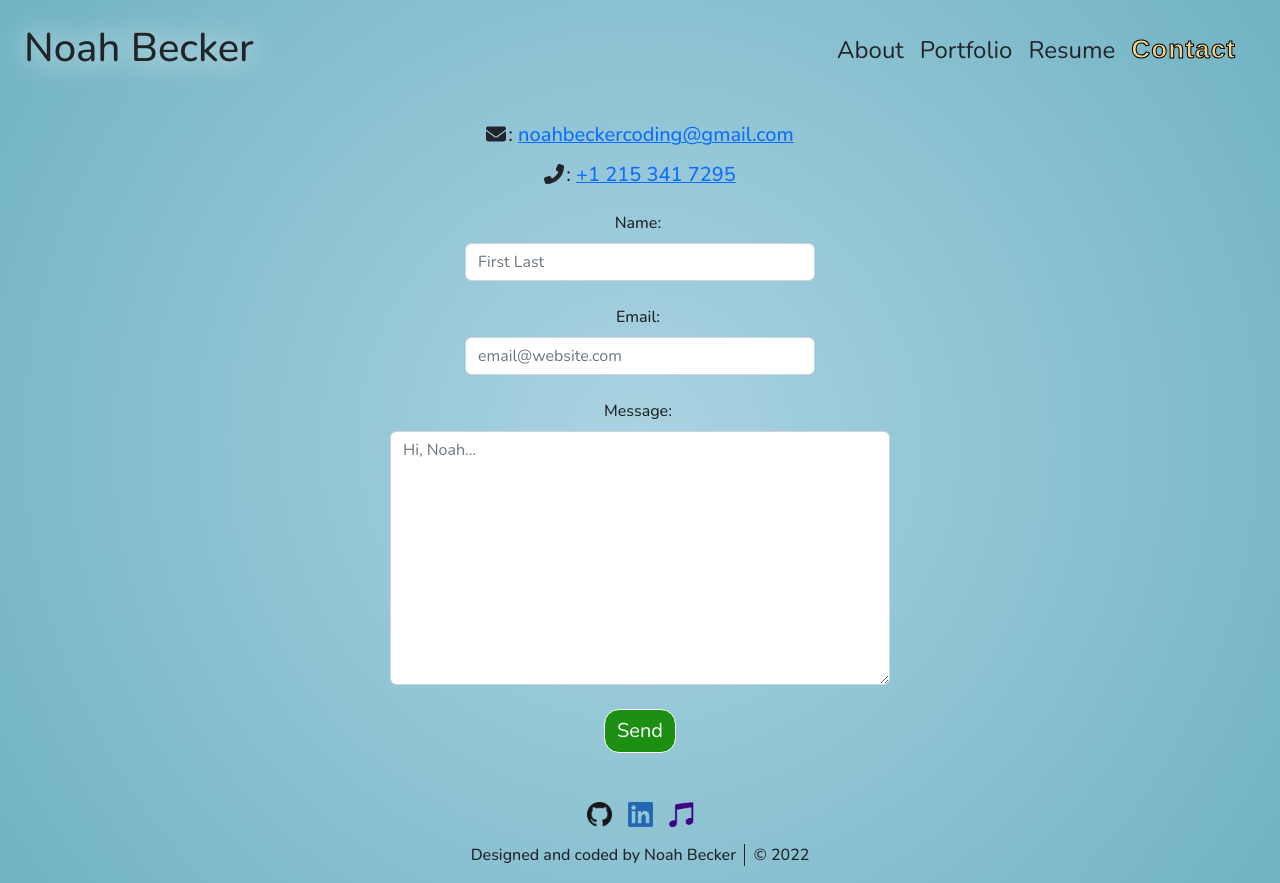
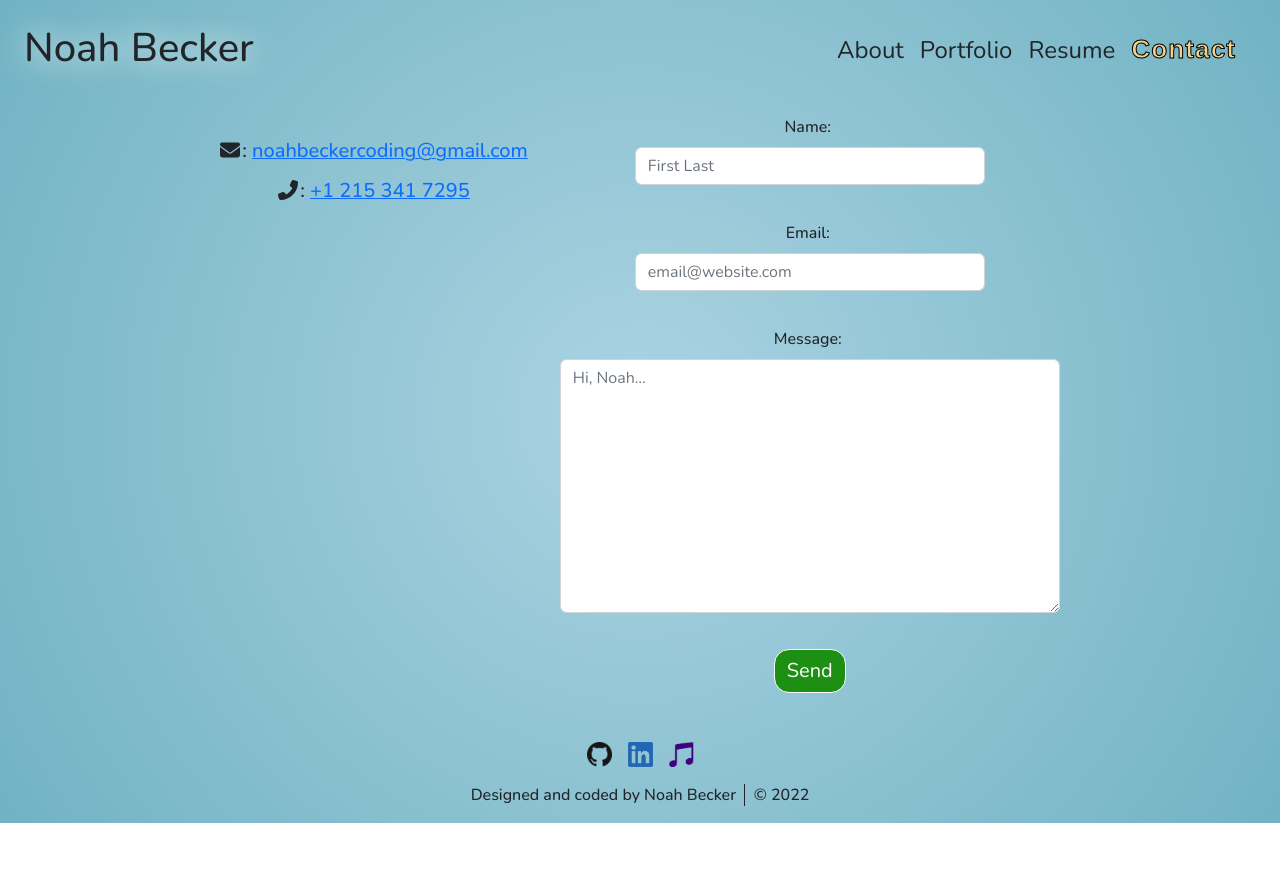
Before and after one commit to noah35becker/portfolio, a React (Create React App) app: page / in a window 1280 px wide. Both pictures are taken after a click on the item "Contact". After the commit the page ends 823 px from the top, so only its background shows below. Built offline with nearby package versions, Linux system fonts and the light colour scheme.

Commit message:
real-time validation for contact form

```diff
--- a/src/components/subpages/Contact/index.css
+++ b/src/components/subpages/Contact/index.css
@@ -9,6 +9,12 @@
 
 .contact-info a span.link{
     text-decoration: 1px solid underline;
+}
+
+#contact-form input, #contact-form textarea{
+    outline-width: 2px;
+    outline-color: var(--error-red) !important;
+    outline-offset: 1px;
 }
 
 #contact-form input{
--- a/src/components/subpages/Contact/index.js
+++ b/src/components/subpages/Contact/index.js
@@ -1,6 +1,6 @@
 
 // IMPORT
-import {useState} from 'react';
+import {useState, useEffect} from 'react';
 import {FontAwesomeIcon} from '@fortawesome/react-fontawesome';
 import {faEnvelope, faPhoneFlip} from '@fortawesome/free-solid-svg-icons';
 import './index.css';
@@ -24,13 +24,13 @@ function Contact(){
         switch (target.name){
             case 'name':
                 if (!target.value)
-                    setNameErrMsg("Don't leave name field blank");
+                    setNameErrMsg("Don't leave blank");
                 else
                     setNameErrMsg('');
                 break;
             case 'email':
                 if (!target.value)
-                    setEmailErrMsg("Don't leave email field blank");
+                    setEmailErrMsg("Don't leave blank");
                 else if (!validateEmail(target.value))
                     setEmailErrMsg('Invalid email');
                 else
@@ -38,7 +38,7 @@ function Contact(){
                 break;
             case 'message':
                 if (!target.value)
-                    setMessageErrMsg("Don't leave message field blank");
+                    setMessageErrMsg("Don't leave blank");
                 else
                     setMessageErrMsg('');
                 break;
@@ -46,7 +46,7 @@ function Contact(){
     }
 
 
-    function submit(e){  // FIX WHEN SUBMIT BUTTON IS CLICKED IMMEDIATELY
+    function submit(e){
         e.preventDefault();
 
         if (!nameErrMsg && !emailErrMsg && !messageErrMsg){
@@ -54,13 +54,16 @@ function Contact(){
             const email = document.getElementById('contact-email').value;
             const message = document.getElementById('contact-message').value;
 
-            alert('Form submitted!' + '\nName: ' + name + '\nEmail: ' + email + '\nMessage: ' + message);
+            if (name && email && message){
+                alert('Form submitted!\n' + '\nName: ' + name + '\nEmail: ' + email + '\nMessage: ' + message);
+            }
         }
     }
 
 
-    return (<>
-        <div className="contact-info">
+    return (
+        <div className='d-flex justify-content-center'>
+            <div className="contact-info mx-3 mt-3">
                 <a className='fs-5' href={`mailto:${email}`} target='_blank' rel='noreferrer'>
                     <span className='text-dark'><FontAwesomeIcon icon={faEnvelope}/>:&nbsp;</span>
                     <span className='link hover-opacity'>{email}</span>
@@ -72,25 +75,38 @@ function Contact(){
                 </a>
             </div>
 
-        <form id="contact-form" className='d-flex flex-column align-items-center mt-3' onSubmit={submit}>
+            <form id="contact-form" className='d-flex flex-column align-items-center mx-3' onSubmit={submit}>
                 <div>
                     <label className='form-label' htmlFor="name">Name:&nbsp;</label>
-                <input className='form-control mb-4' name="name" id='contact-name' placeholder="First Last" onBlur={validate} />
+                    <input
+                        className='form-control mb-1' name="name" id='contact-name' placeholder="First Last" onBlur={validate}
+                        style={nameErrMsg ? {outlineStyle: 'solid'} : {}}
+                    />
+                    <div className='err-msg d-block mb-2'>{nameErrMsg || <>&nbsp;</>}</div>
                 </div>
 
                 <div>
                     <label className='form-label' htmlFor="email">Email:&nbsp;</label>
-                <input className='form-control mb-4' name="email" id='contact-email' placeholder="email@website.com" onBlur={validate} />
+                    <input
+                        className='form-control mb-1' name="email" id='contact-email' placeholder="email@website.com" onBlur={validate}
+                        style={emailErrMsg ? {outlineStyle: 'solid'} : {}}
+                        />
+                    <div className='err-msg d-block mb-2'>{emailErrMsg || <>&nbsp;</>}</div>
                 </div>
 
                 <div>
                     <label className='form-label' htmlFor="message">Message:&nbsp;</label>
-                <textarea className='form-control mb-4' name="message" id='contact-message' placeholder='Hi, Noah…' rows='10' onBlur={validate} />
+                    <textarea
+                        className='form-control mb-1' name="message" id='contact-message' placeholder='Hi, Noah…' rows='10' onBlur={validate}
+                        style={messageErrMsg ? {outlineStyle: 'solid'} : {}}
+                    />
+                    <div className='err-msg d-block mb-2'>{messageErrMsg || <>&nbsp;</>}</div>
                 </div>
 
                 <button className='btn btn-submit fs-5' type='submit' form='contact-form'>Send</button>
             </form>
-    </>);
+        </div>
+    );
 }
 
 
--- a/src/index.css
+++ b/src/index.css
@@ -5,6 +5,7 @@
     --light-blue: rgb(171, 211, 226);
     --dark-orange: rgb(160, 67, 6);
     --deep-champagne: rgb(242, 208, 139);
+    --error-red: rgb(154, 0, 0);
     --transition: .2s;
 }
 
@@ -35,3 +36,9 @@
 a{
     text-decoration: none !important;
 }
+
+.err-msg{
+    color: var(--error-red);
+    font-style: italic;
+    font-family: monospace;
+}
```
Lines whose indentation alone changed are shown as unchanged.
